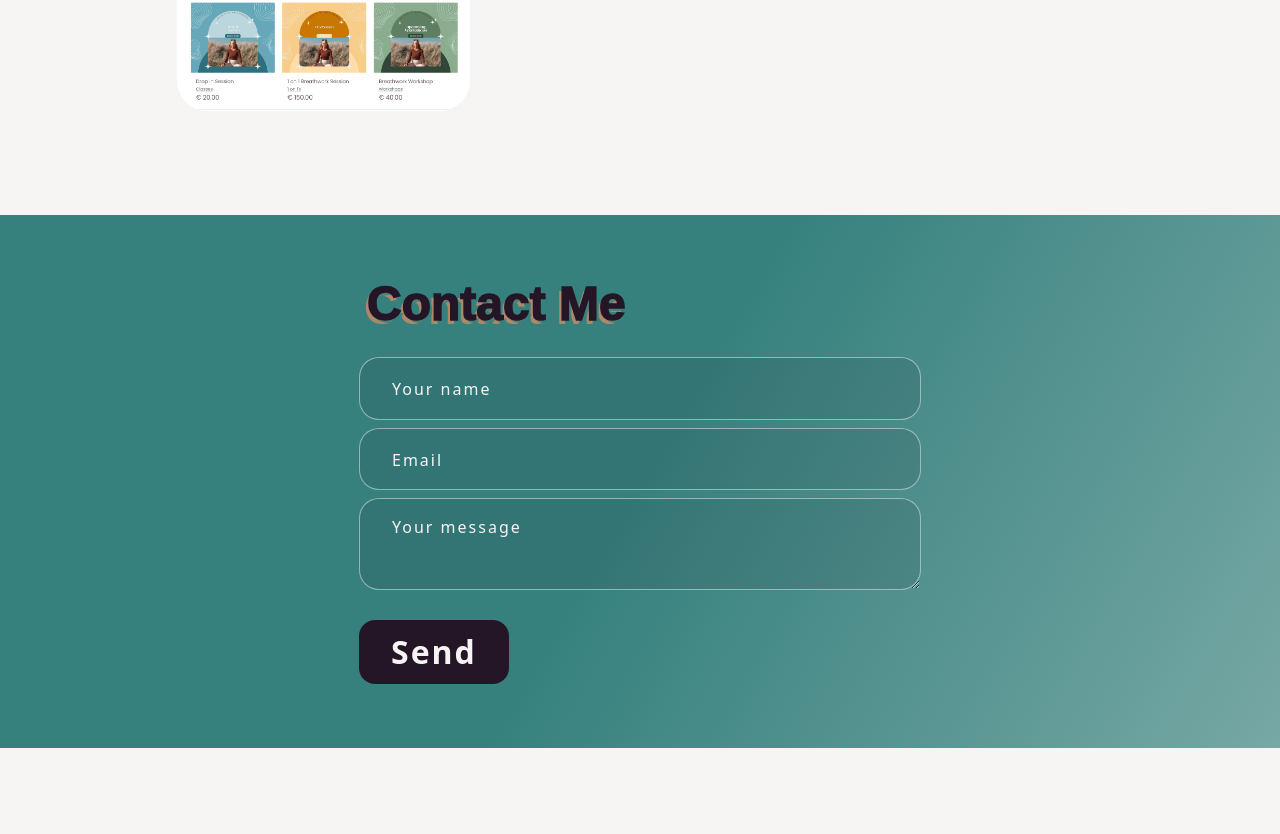
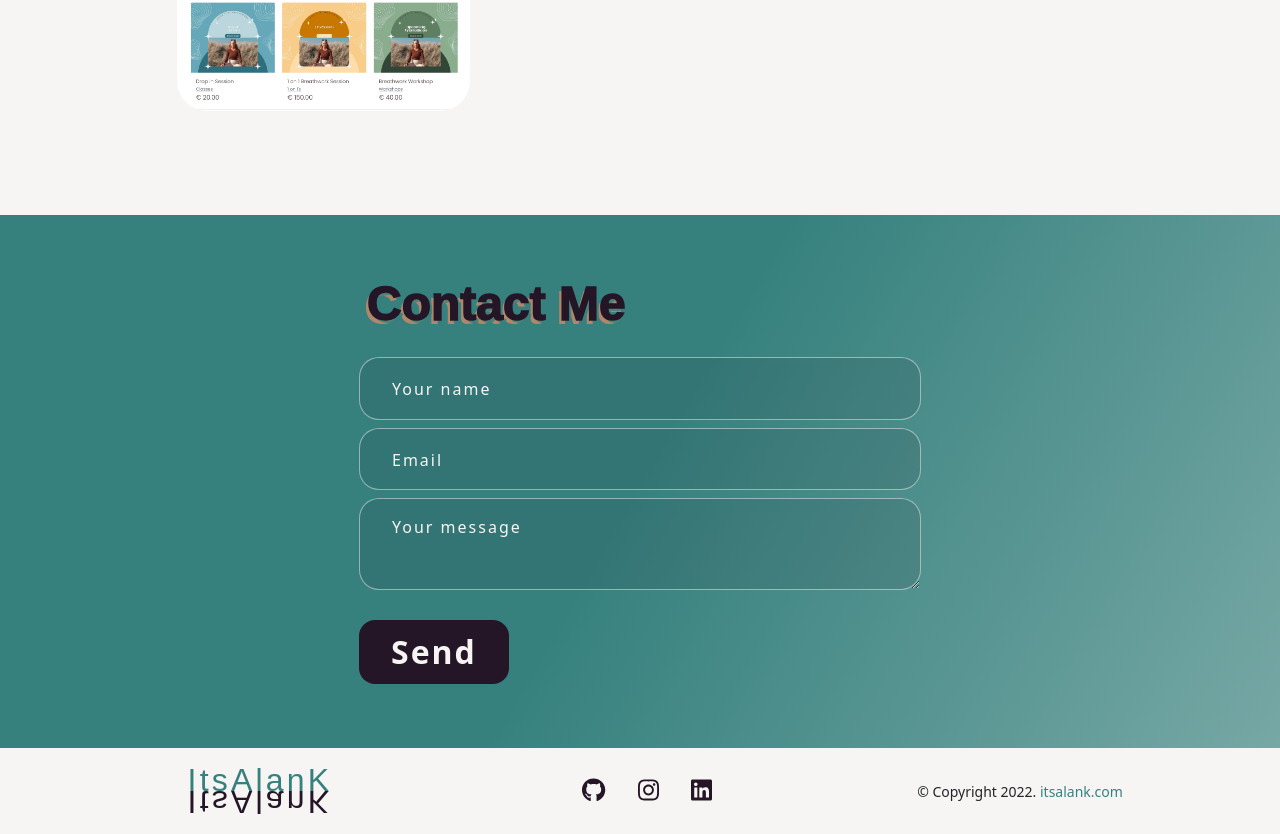
Before and after one commit to ItsAlanK/portfolio-site, a React (Create React App) app: page / in a window 1280 px wide. Shown: the part 1630-2464 px from the top of the page. Before the commit the page ends 2378 px from the top, so only its background shows below. Built offline with nearby package versions, Linux system fonts and the light colour scheme; a web font is replaced by a local one.

Commit message:
Add footer

```diff
--- a/src/App.js
+++ b/src/App.js
@@ -4,6 +4,7 @@ import { Hero } from './components/Hero.js';
 import { About } from './components/About.js';
 import { Projects } from './components/Projects.js';
 import { Contact } from './components/Contact.js';
+import { Footer } from './components/Footer.js';
 import 'bootstrap/dist/css/bootstrap.min.css';
 
 function App() {
@@ -14,6 +15,7 @@ function App() {
       <About />
       <Projects />
       <Contact />
+      <Footer />
     </div>
   );
 }
--- /dev/null
+++ b/src/components/Footer.js
@@ -0,0 +1,27 @@
+import { Container, Row, Col, Navbar } from "react-bootstrap";
+import { FontAwesomeIcon } from '@fortawesome/react-fontawesome';
+import { faGithub, faInstagram, faLinkedin } from "@fortawesome/free-brands-svg-icons";
+
+export const Footer = () => {
+  return (
+    <footer className="footer">
+      <Container>
+        <Row className="align-items-center">
+          <Col sm={12} lg={4} className="text-center">
+            <Navbar.Brand href="#">ItsAlanK</Navbar.Brand>
+          </Col>
+          <Col sm={12} lg={4} className="text-center">
+            <div className="social-icon">
+              <a class='nav-social' href='https://github.com/ItsAlanK' target='_blank'><FontAwesomeIcon icon={ faGithub }/></a>
+              <a class='nav-social' href='https://www.instagram.com/itsalank_/' target='_blank'><FontAwesomeIcon icon={ faInstagram }/></a>
+              <a class='nav-social' href='https://www.linkedin.com/in/alankinsella25/' target='_blank'><FontAwesomeIcon icon={ faLinkedin }/></a>
+            </div>
+          </Col>
+          <Col sm={12} lg={4} className="text-center">
+            <small >&copy; Copyright 2022. <a href='https://itsalank.com'>itsalank.com</a></small>
+          </Col>
+        </Row>
+      </Container>
+    </footer>
+  )
+}
--- /dev/null
+++ b/src/style/footer.scss
@@ -0,0 +1,43 @@
+@use 'style';
+
+.footer {
+    margin: 0.5rem 0;
+
+    a {
+        color: style.$teal;
+        text-decoration: none;
+    }
+
+    .navbar-brand {
+        font-family: style.$logo-font;
+        font-size: 2rem !important;
+        letter-spacing: 0.2rem;
+        color: style.$teal !important;
+        transition: 0.2s linear;
+    }
+
+    .navbar-brand:hover {
+        color: style.$dark-purple !important;
+    }
+
+    .navbar-brand::after {
+        content: 'ItsAlanK';
+        display: block;
+        color: style.$dark-purple;
+        transform: rotate3d(1, 0, 0, 180deg);
+        margin: -26px 0 0 0;
+        transition: 0.2s linear;
+    }
+
+    .navbar-brand:hover::after {
+        color: style.$teal;
+    }
+
+    .social-icon {
+        align-items: center;
+
+        .nav-social {
+            padding: 0 1rem;
+        }
+    }
+}
--- a/src/style/styles.js
+++ b/src/style/styles.js
@@ -5,3 +5,4 @@ import './hero.scss';
 import './about.scss';
 import './projects.scss';
 import './contact.scss';
+import './footer.scss';
```
